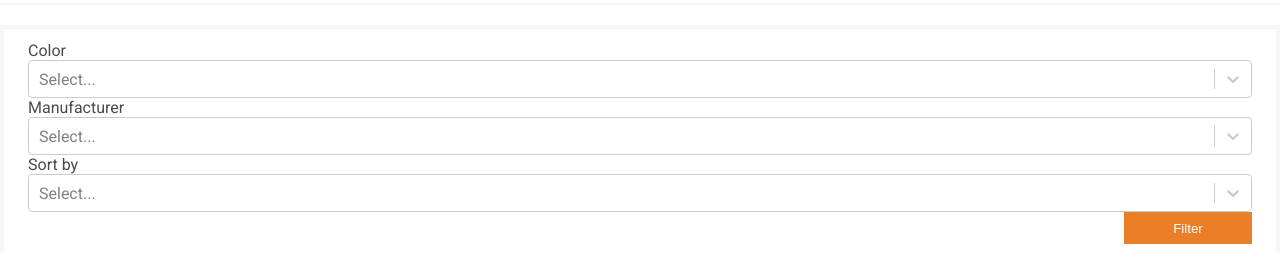
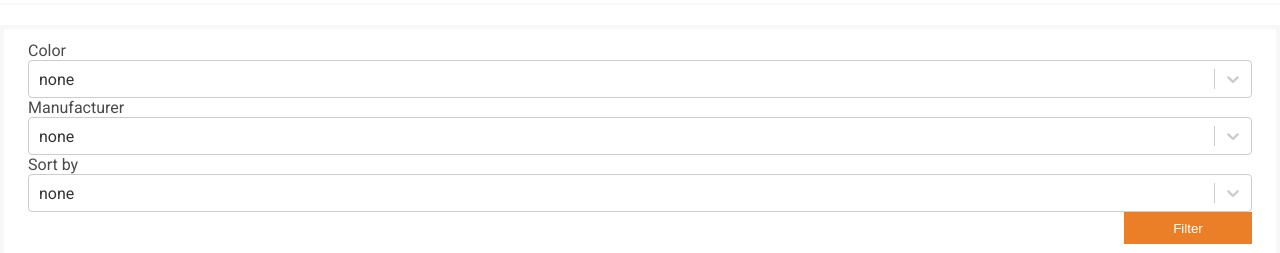
Before and after one commit to Saad135768/auto-1, a Next.js app: page / in a window 1280 px wide. Shown: the part 173-426 px from the top of the page. Built offline with nearby package versions, Linux system fonts and the light colour scheme; no server answers.

Commit message:
add default values for the filters

```diff
--- a/modules/home/filters/index.tsx
+++ b/modules/home/filters/index.tsx
@@ -1,13 +1,20 @@
 import React, { useState, FC } from 'react'
-import Router from 'next/router'
+import Router, { useRouter } from 'next/router'
 import Select from 'react-select'
+import { pathOr } from 'ramda'
 import { IFilters, IReactSelect } from '../../../interfaces'
 import Button from '../../../common/button'
 
 const Filters: FC<IFilters> = ({ manufacturers = [], colors = [] }) => {
-  const [colorValue, setColorValue] = useState('')
-  const [manufacturersValue, setManufacturersValue] = useState('')
-  const [sortbyValue, setSortbyValue] = useState('')
+
+  const sort = pathOr('', ['query', 'sort'], useRouter())
+  const color = pathOr('', ['query', 'color'], useRouter())
+  const manufacturer = pathOr('', ['query', 'manufacturer'], useRouter())
+
+
+  const [colorValue, setColorValue] = useState(color)
+  const [manufacturersValue, setManufacturersValue] = useState(manufacturer)
+  const [sortbyValue, setSortbyValue] = useState(sort)
 
   const handleChange = (event: IReactSelect, setState: (value: string) => void) => {
     setState(event?.value)
@@ -39,6 +46,7 @@ const Filters: FC<IFilters> = ({ manufacturers = [], colors = [] }) => {
           classNamePrefix="select"
           isSearchable
           styles={selectStyle}
+          defaultValue={colorsOptions?.find(({ value }) => value === color)}
           onChange={(e: IReactSelect) => handleChange(e, setColorValue)}
           name="color"
           options={colorsOptions}
@@ -52,6 +60,7 @@ const Filters: FC<IFilters> = ({ manufacturers = [], colors = [] }) => {
           classNamePrefix="select"
           isSearchable
           styles={selectStyle}
+          defaultValue={manufacturersOptions?.find(({ value }) => value === manufacturer)}
           name="manufacturer"
           onChange={(e: IReactSelect) => handleChange(e, setManufacturersValue)}
           options={manufacturersOptions}
@@ -65,6 +74,7 @@ const Filters: FC<IFilters> = ({ manufacturers = [], colors = [] }) => {
           classNamePrefix="select"
           isSearchable
           styles={selectStyle}
+          defaultValue={sortbyOptions?.find(({ value }) => value === sort)}
           onChange={(e: IReactSelect) => handleChange(e, setSortbyValue)}
           name="sortby"
           options={sortbyOptions}
```
